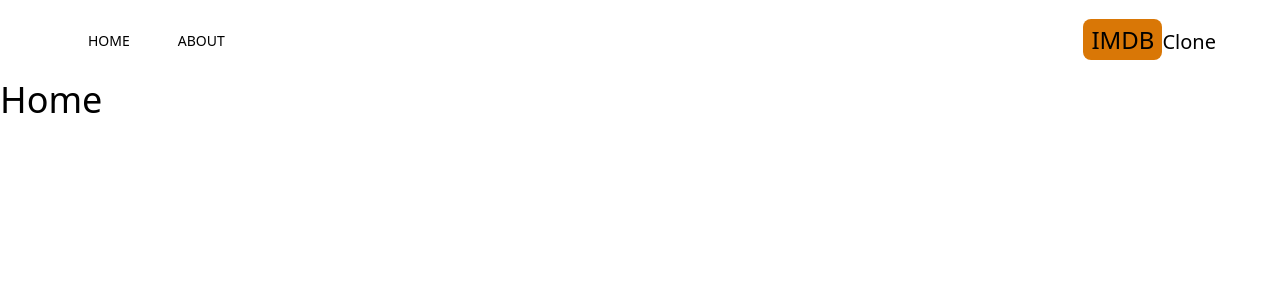
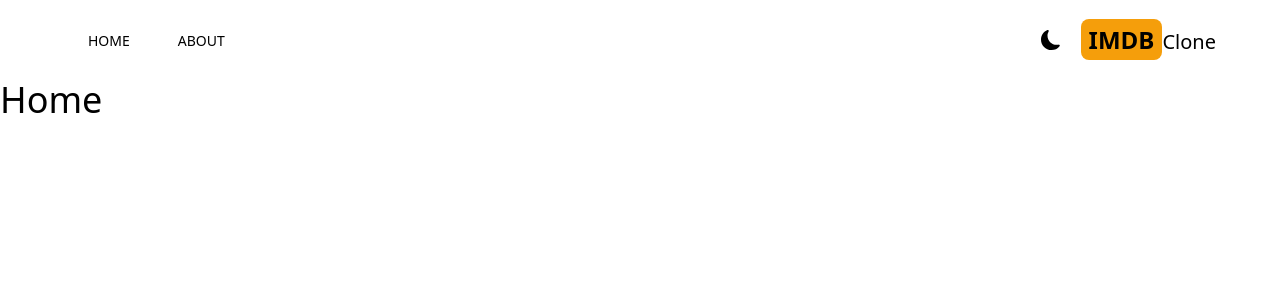
Before and after one commit to AfaqShahidKhan/imdb-clone-by-afaq-shahid-khan, a Next.js app: page / in a window 1280 px wide. Shown: the top 300 px of the page. Built offline with nearby package versions, Linux system fonts and the light colour scheme.

Commit message:
dark mode added

```diff
--- a/package.json
+++ b/package.json
@@ -13,6 +13,7 @@
     "eslint": "8.34.0",
     "eslint-config-next": "13.1.6",
     "next": "13.1.6",
+    "next-themes": "^0.2.1",
     "react": "18.2.0",
     "react-dom": "18.2.0",
     "react-icons": "^4.7.1"
--- /dev/null
+++ b/src/app/Providers.jsx
@@ -0,0 +1,13 @@
+"use client";
+import { ThemeProvider } from "next-themes";
+import React from "react";
+
+export default function Providers({ children }) {
+  return (
+    <ThemeProvider enableSystem={true} attribute="class">
+      <div className="dark:text-gray-200 dark:bg-gray-700 select-none transition-colors duration-300 min-h-screen">
+        {children}
+      </div>
+    </ThemeProvider>
+  );
+}
--- a/src/app/layout.js
+++ b/src/app/layout.js
@@ -1,16 +1,19 @@
 import Header from "@/components/Header";
 import "./globals.css";
+import Providers from "./Providers";
 
 export default function RootLayout({ children }) {
   return (
     <html lang="en">
       <body>
-        {/* Header */}
-        <Header />
-        {/* Navbar */}
-        {/* Searchbar */}
+        <Providers>
+          {/* Header */}
+          <Header />
+          {/* Navbar */}
+          {/* Searchbar */}
 
-        {children}
+          {children}
+        </Providers>
       </body>
     </html>
   );
--- /dev/null
+++ b/src/components/DarkModeSwitch.jsx
@@ -0,0 +1,29 @@
+"use client";
+import React, { useEffect } from "react";
+
+import { MdLightMode } from "react-icons/md";
+import { BsFillMoonFill } from "react-icons/bs";
+import { useTheme } from "next-themes";
+import { useState } from "react";
+export default function DarkModeSwitch() {
+  const { systemTheme, theme, setTheme } = useTheme();
+  const [mounted, setMounted] = useState(false);
+  useEffect(() => setMounted(true), []);
+  const currentTheme = theme === "system" ? systemTheme : theme;
+  return (
+    <>
+      {mounted &&
+        (currentTheme === "dark" ? (
+          <MdLightMode
+            className="cursor-pointer text-xl hover:text-amber-500"
+            onClick={() => setTheme("light")}
+          />
+        ) : (
+          <BsFillMoonFill
+            className="cursor-pointer text-xl hover:text-amber-500"
+            onClick={() => setTheme("dark")}
+          />
+        ))}
+    </>
+  );
+}
--- a/src/components/Header.jsx
+++ b/src/components/Header.jsx
@@ -3,6 +3,7 @@
 import { AiFillHome } from "react-icons/ai";
 import { BsFillInfoCircleFill } from "react-icons/bs";
 import Link from "next/link";
+import DarkModeSwitch from "./DarkModeSwitch";
 
 export default function Header() {
   return (
@@ -12,11 +13,14 @@
           <MenuItems title="HOME" address="/" Icon={AiFillHome} />
           <MenuItems title="ABOUT" address="/" Icon={BsFillInfoCircleFill} />
         </div>
-        <div className="flex space-x-4">
+        <div className="flex items-center space-x-5">
+          <DarkModeSwitch />
           <Link href="/">
             <h2 className="text-2xl">
               {" "}
-              <span className="bg-amber-600 px-2 py-1 rounded-lg">IMDB</span>
+              <span className="bg-amber-500 px-2 py-1 rounded-lg font-bold">
+                IMDB
+              </span>
               <span className="text-xl hidden sm:inline">Clone</span>
             </h2>
           </Link>
--- a/tailwind.config.js
+++ b/tailwind.config.js
@@ -5,4 +5,5 @@
     extend: {},
   },
   plugins: [],
+  darkMode: "class",
 };
```
Also changed, not shown: 1 other file (tests, documents, lock files or other folders).
